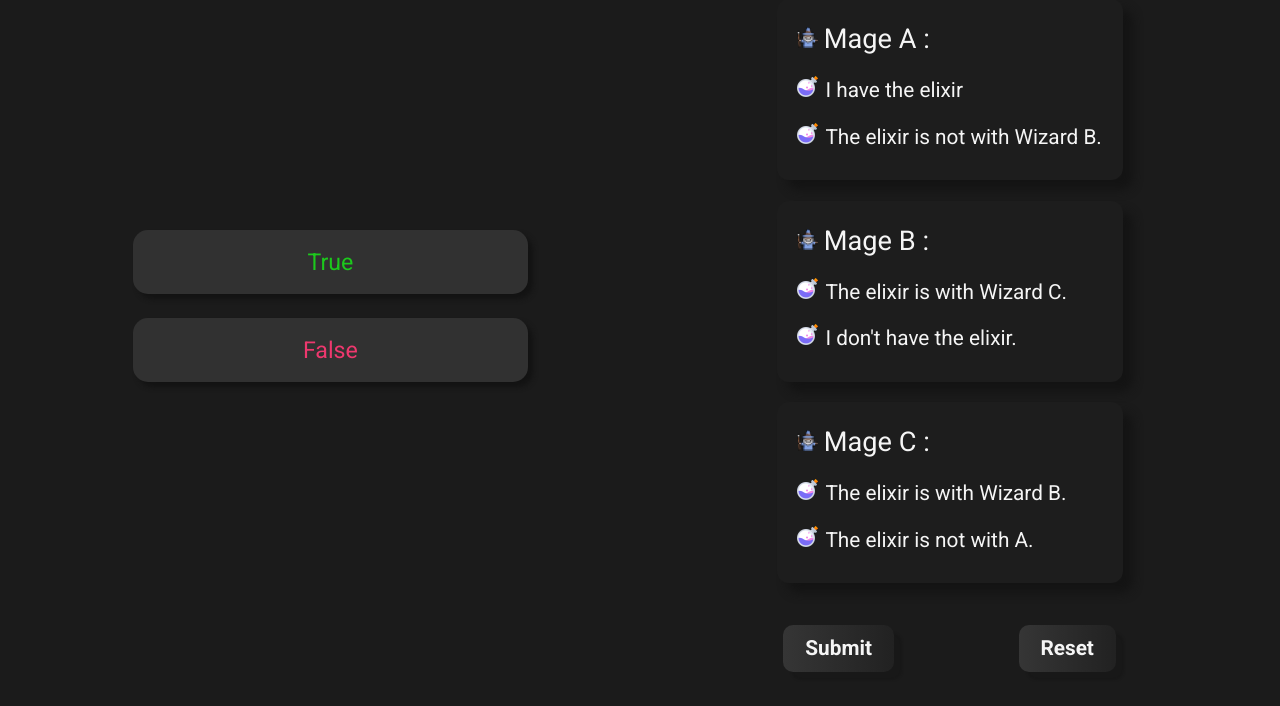
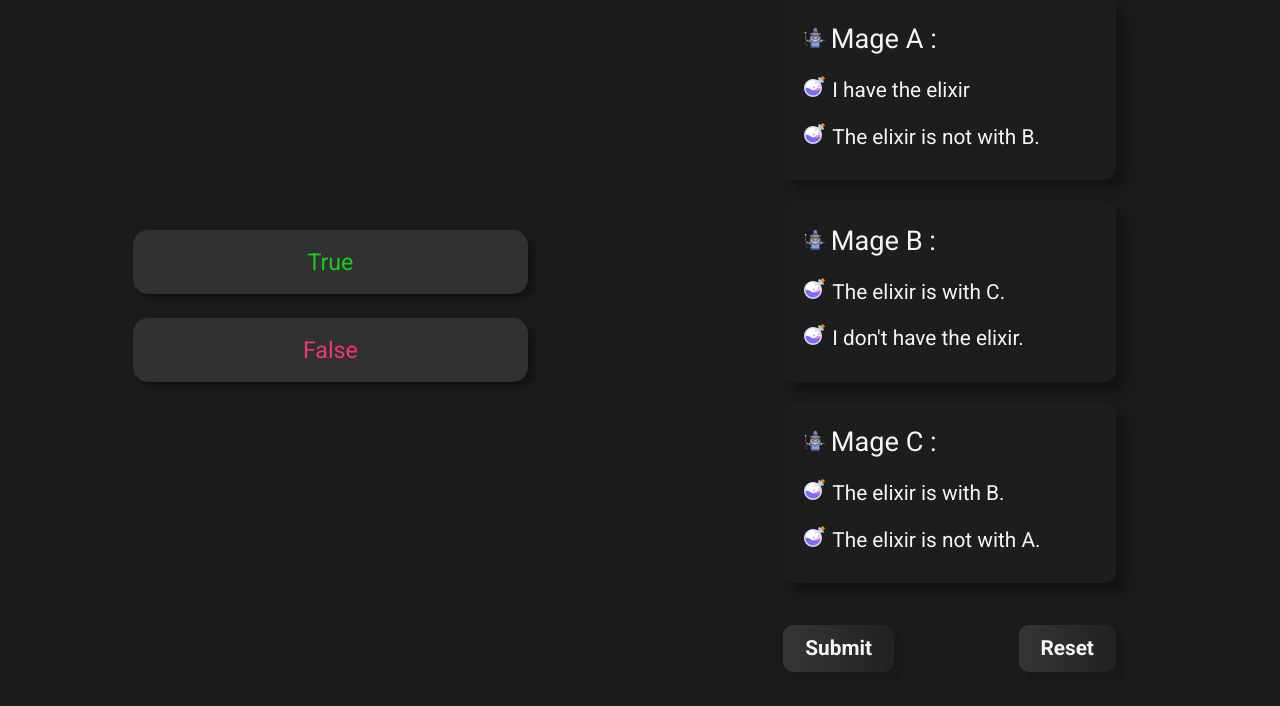
Before and after one commit to Bepis1559/AI-Task, a website built with Vite: page index.html in a window 1280 px wide. Shown: the part 94-800 px from the top of the page. Built offline with nearby package versions, Linux system fonts and the light colour scheme.

Commit message:
modified html text

```diff
--- a/index.html
+++ b/index.html
@@ -28,20 +28,20 @@
           <h2>Mage A :</h2>
           <ul>
             <li data-answer="true">I have the elixir</li>
-            <li data-answer="true">The elixir is not with Wizard B.</li>
+            <li data-answer="true">The elixir is not with B.</li>
           </ul>
         </div>
         <div>
           <h2>Mage B :</h2>
           <ul>
-            <li data-answer="false">The elixir is with Wizard C.</li>
+            <li data-answer="false">The elixir is with C.</li>
             <li data-answer="true">I don't have the elixir.</li>
           </ul>
         </div>
         <div>
           <h2>Mage C :</h2>
           <ul>
-            <li data-answer="false">The elixir is with Wizard B.</li>
+            <li data-answer="false">The elixir is with B.</li>
             <li data-answer="false">The elixir is not with A.</li>
           </ul>
         </div>
```
